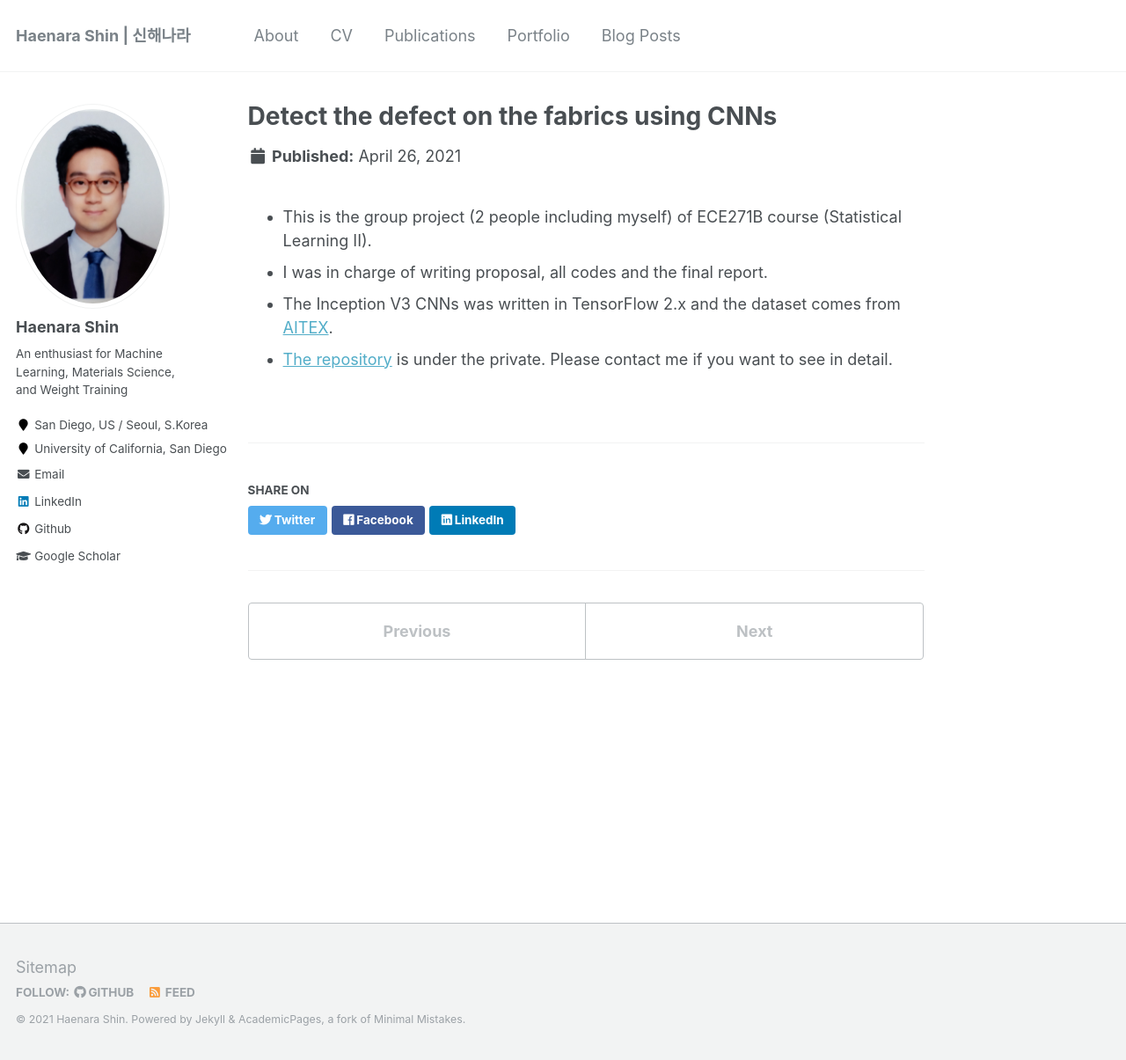
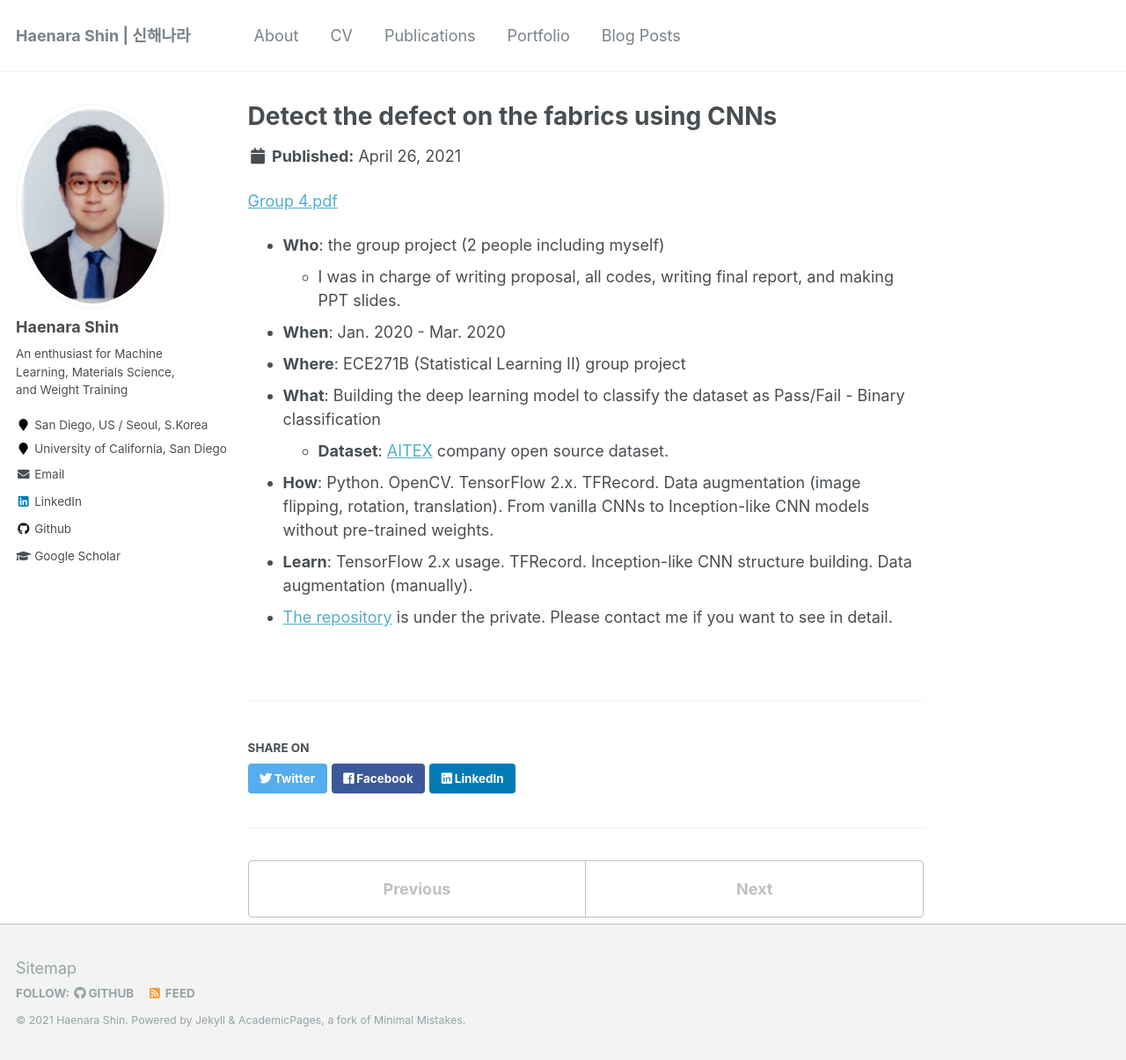
Before and after one commit to haenara-shin/haenara-shin.github.io, a Jekyll site: the page built from _portfolio/2_ECE271B.md, in a window 1280 px wide and 1205 px high. Shown: the whole window at 88% size. Built offline with Jekyll 4.4.1, drawn with Linux system fonts in a browser that asks for light colours.

Commit message:
Update 2_ECE271B.md

```diff
--- a/_portfolio/2_ECE271B.md
+++ b/_portfolio/2_ECE271B.md
@@ -3,8 +3,13 @@ title: "Detect the defect on the fabrics using CNNs"
 excerpt: "WI20_ECE 271B: Statistical Learning II"
 collection: portfolio
 ---
-
-- This is the group project (2 people including myself) of ECE271B course (Statistical Learning II).
-- I was in charge of writing proposal, all codes and the final report.
-- The Inception V3 CNNs was written in TensorFlow 2.x and the dataset comes from [AITEX](https://www.aitex.es/afid).
+[Group 4.pdf](https://github.com/haenara-shin/haenara-shin.github.io/files/6381070/Group.4.pdf)
+- **Who**: the group project (2 people including myself)
+  - I was in charge of writing proposal, all codes, writing final report, and making PPT slides.
+- **When**: Jan. 2020 - Mar. 2020
+- **Where**: ECE271B (Statistical Learning II) group project
+- **What**: Building the deep learning model to classify the dataset as Pass/Fail - Binary classification
+  - **Dataset**: [AITEX](https://www.aitex.es/afid) company open source dataset.
+- **How**: Python. OpenCV. TensorFlow 2.x. TFRecord. Data augmentation (image flipping, rotation, translation). From vanilla CNNs to Inception-like CNN models without pre-trained weights.
+- **Learn**: TensorFlow 2.x usage. TFRecord. Inception-like CNN structure building. Data augmentation (manually).
 - [The repository](https://github.com/haenara-shin/ECE271B.git) is under the private. Please contact me if you want to see in detail.
```
